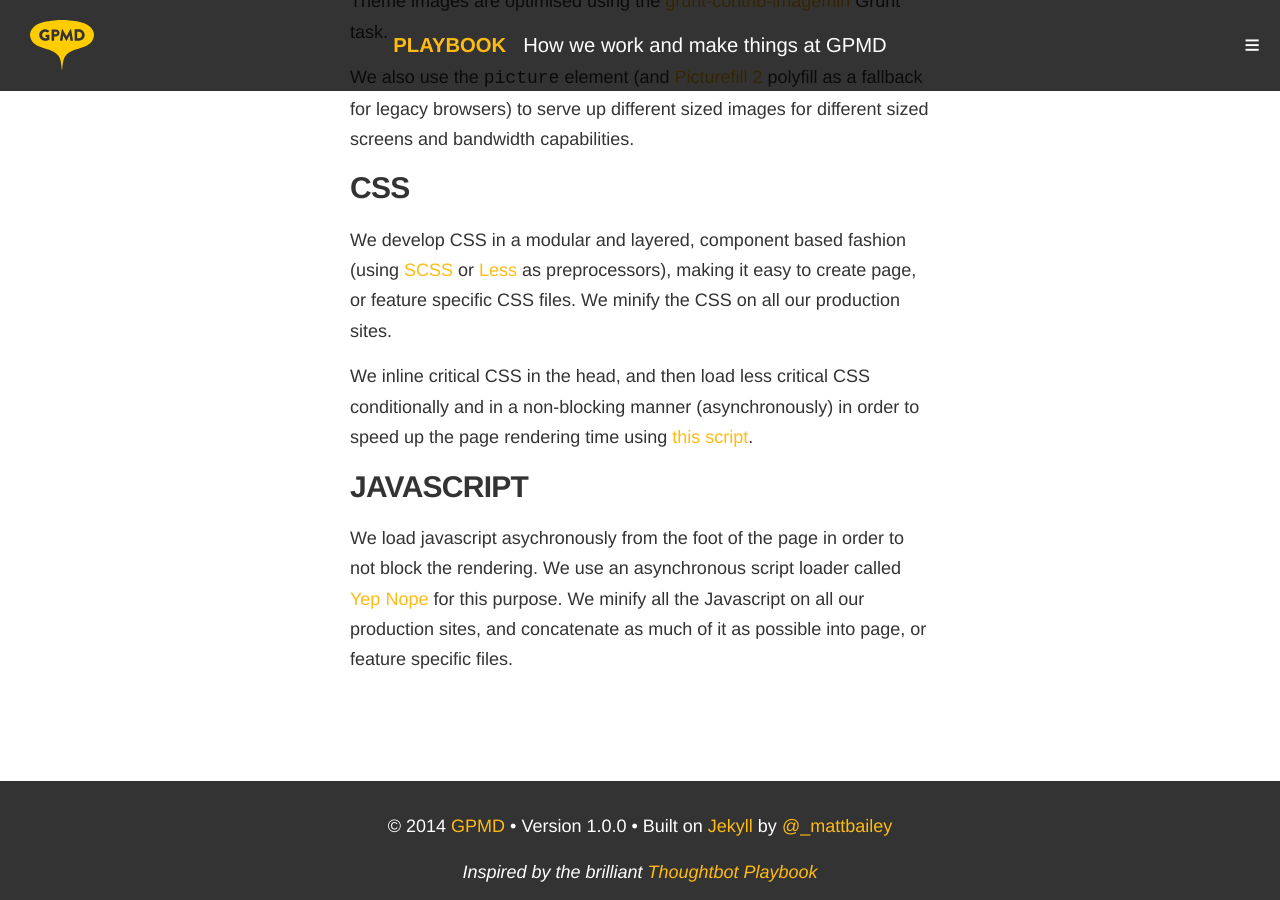
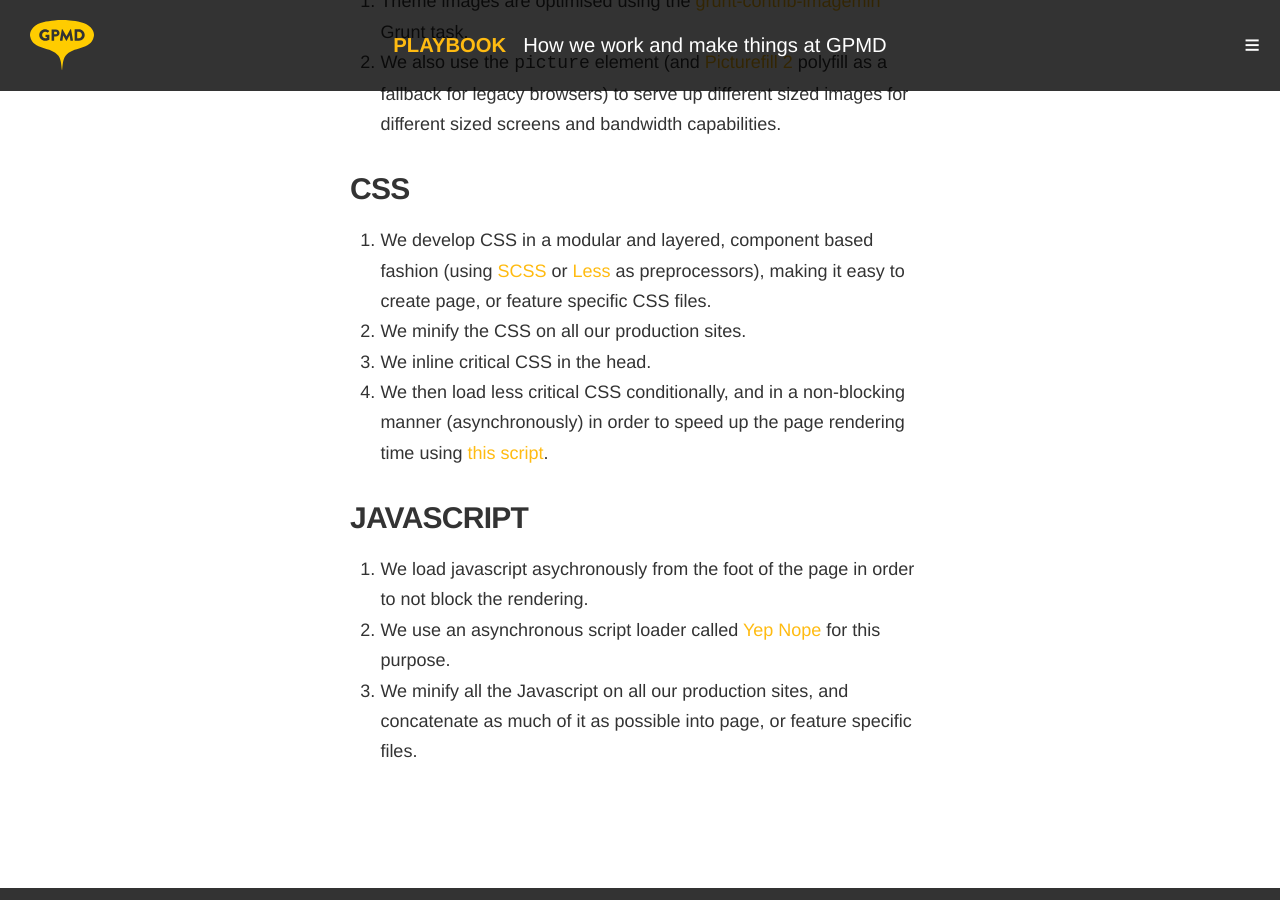
Before and after one commit to gpmd/playbook, a Jekyll site: the page built from _posts/pages/2014-07-01-project-scaffolding.md, in a window 1280 px wide and 900 px high, scrolled down 5044 px. Built offline with Jekyll 4.4.1, drawn with Linux system fonts in a browser that asks for light colours; nearby versions of some CDN libraries; Markdown is read by kramdown in place of the engine named in the settings; some of the changed lines change nothing that is shown.

Commit message:
Updated 2014-07-01-project-scaffolding.md

```diff
--- a/_posts/pages/2014-07-01-project-scaffolding.md
+++ b/_posts/pages/2014-07-01-project-scaffolding.md
@@ -99,16 +99,18 @@
 
 #### Images
 
-Theme images are optimised using the [grunt-contrib-imagemin](https://github.com/gruntjs/grunt-contrib-imagemin) Grunt task.
-
-We also use the `picture` element (and [Picturefill 2](http://scottjehl.github.io/picturefill/) polyfill as a fallback for legacy browsers) to serve up different sized images for different sized screens and bandwidth capabilities.
+1. Theme images are optimised using the [grunt-contrib-imagemin](https://github.com/gruntjs/grunt-contrib-imagemin) Grunt task.
+2. We also use the `picture` element (and [Picturefill 2](http://scottjehl.github.io/picturefill/) polyfill as a fallback for legacy browsers) to serve up different sized images for different sized screens and bandwidth capabilities.
 
 #### CSS
 
-We develop CSS in a modular and layered, component based fashion (using [SCSS](http://sass-lang.com/) or [Less](http://lesscss.org/) as preprocessors), making it easy to create page, or feature specific CSS files. We minify the CSS on all our production sites.
-
-We inline critical CSS in the head, and then load less critical CSS conditionally and in a non-blocking manner (asynchronously) in order to speed up the page rendering time using [this script](https://gist.github.com/matt-bailey/602b40c77a5d3381ff26#file-async-and-conditional-css-loading-html).
+1. We develop CSS in a modular and layered, component based fashion (using [SCSS](http://sass-lang.com/) or [Less](http://lesscss.org/) as preprocessors), making it easy to create page, or feature specific CSS files.
+2. We minify the CSS on all our production sites.
+3. We inline critical CSS in the head.
+4. We then load less critical CSS conditionally, and in a non-blocking manner (asynchronously) in order to speed up the page rendering time using [this script](https://gist.github.com/matt-bailey/602b40c77a5d3381ff26#file-async-and-conditional-css-loading-html).
 
 #### Javascript
 
-We load javascript asychronously from the foot of the page in order to not block the rendering. We use an asynchronous script loader called [Yep Nope](http://yepnopejs.com/) for this purpose. We minify all the Javascript on all our production sites, and concatenate as much of it as possible into page, or feature specific files.
+1. We load javascript asychronously from the foot of the page in order to not block the rendering.
+2. We use an asynchronous script loader called [Yep Nope](http://yepnopejs.com/) for this purpose.
+3. We minify all the Javascript on all our production sites, and concatenate as much of it as possible into page, or feature specific files.
```
